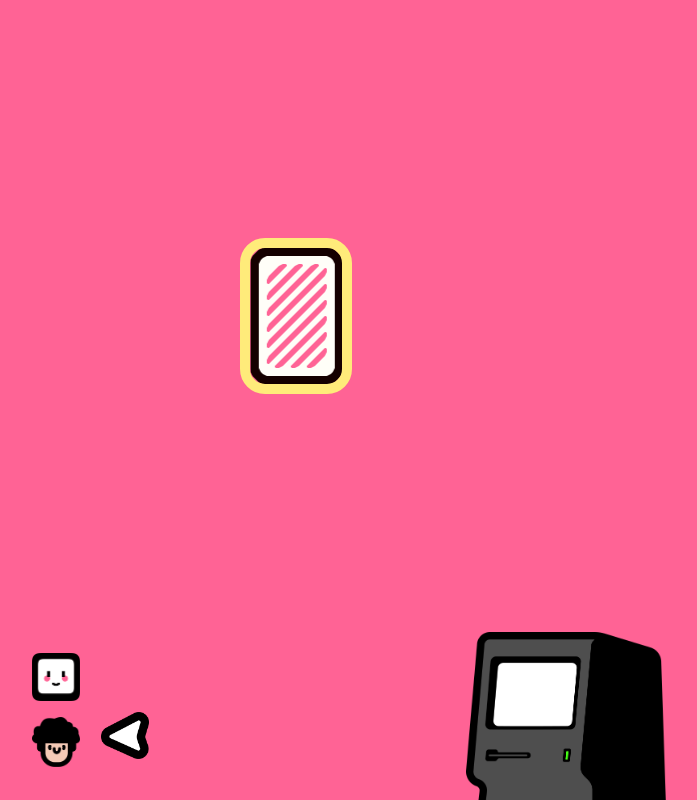
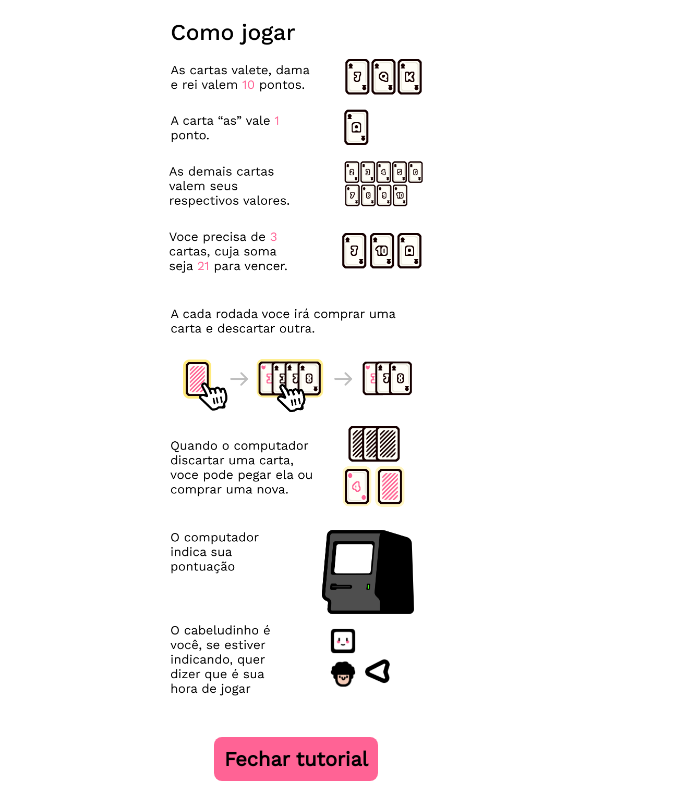
Before and after one commit to erickctra/blackjack-game, a plain HTML site: page index.html in a window 1280 px wide. Shown: the whole page, without its empty margins (344-1041 px from the left). Drawn offline with nearby package versions, Linux system fonts and the light colour scheme.

Commit message:
add tutorial

```diff
--- a/css/styles.css
+++ b/css/styles.css
@@ -9,6 +9,41 @@ body {
     margin: 0;
     padding: 0;
     position: relative;
+
+}
+
+#tutorial {
+    position: absolute;
+
+    width: 100vw;
+    height: 100vh;
+
+    display: flex;
+    align-items: center;
+    justify-content: space-around;
+    flex-direction: column;
+
+    background: white;
+    z-index: 99;
+}
+
+#tutorial img {
+    height: 85vh;
+}
+
+#tutorial h1 {
+    font-family: 'Work Sans';
+    font-size: 20px;
+
+    background: #ff6395;
+
+    padding: 10px;
+    border-radius: 8px;
+    cursor: pointer;
+}
+
+#tutorial h1:hover {
+    background: #ff90b3;
 
 }
 
--- a/index.html
+++ b/index.html
@@ -10,8 +10,11 @@
     <link rel="stylesheet" href="./css/styles.css" />
   </head>
   <body>
-    <div id="alert">
-        <h1 id="winnerText">You Win</h1>
+
+    <div id="close-tutorial"></div>
+    <div id="tutorial">
+      <img src="./img/tutorial.png" alt="" srcset="">
+      <h1 onclick="closeTutorial()">Fechar tutorial</h1>
     </div>
     <div id="main">
       <div></div>
--- a/js/index.js
+++ b/js/index.js
@@ -390,7 +390,7 @@ function renderPlayerBorderRound() {
 }
 
 function renderWinner(winner) {
-  const winnerText = winner.name == "computer" ? 'PC win' : 'You win';
+  const winnerText = winner.name == "computer" ? 'PC ganhou' : 'Você ganhou';
 
   document.getElementById('alert').style.display = "flex";
   document.getElementById('winnerText').innerHTML = winnerText;
@@ -430,3 +430,7 @@ function renderCard(player, suitValue, cardValue) {
     document.getElementById('computer').appendChild(htmlCard);
   }
 }
+
+function closeTutorial() {
+  document.getElementById('tutorial').style.display = 'none';
+}
```
Also changed, not shown: img/tutorial.png (added).
